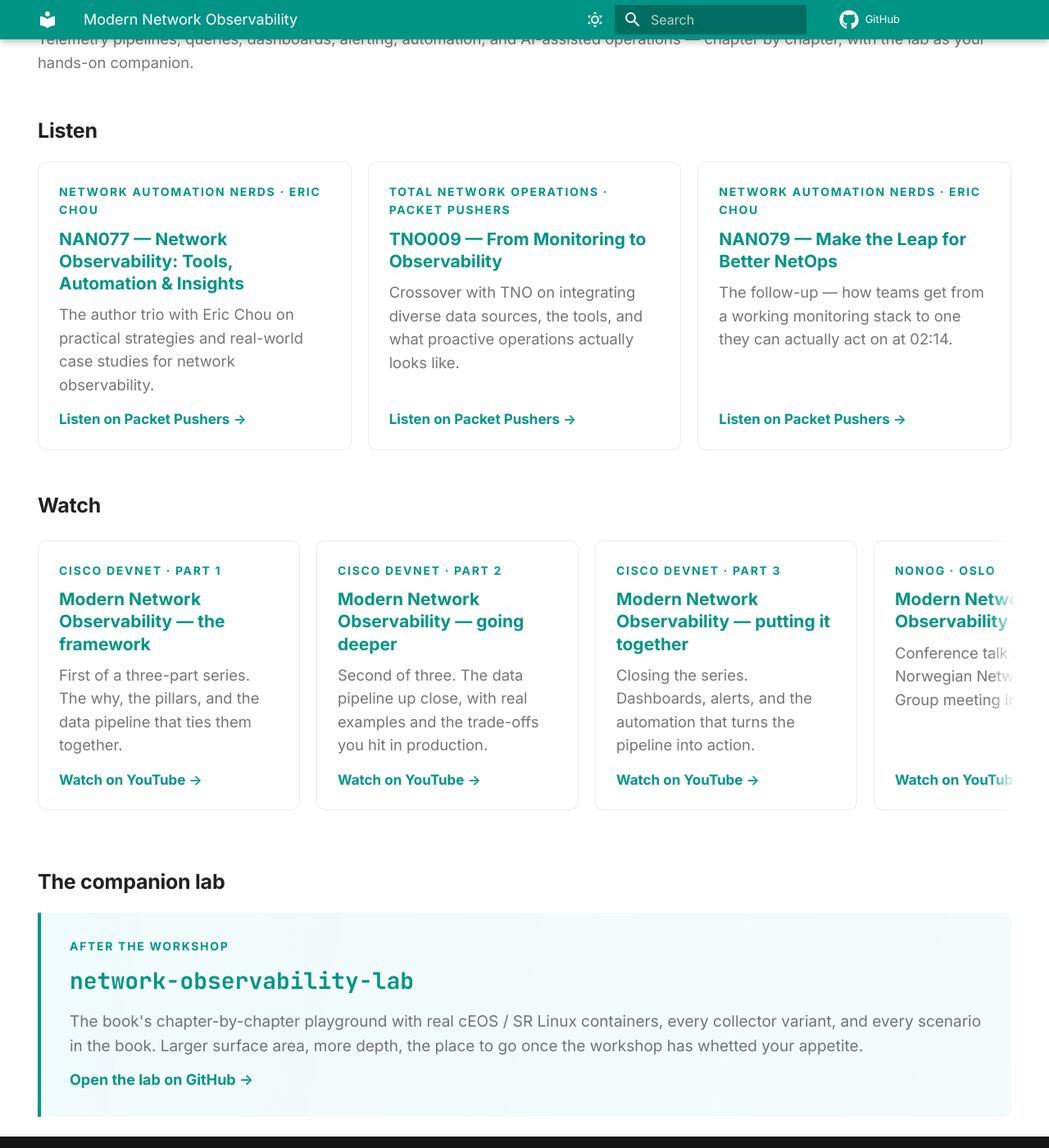
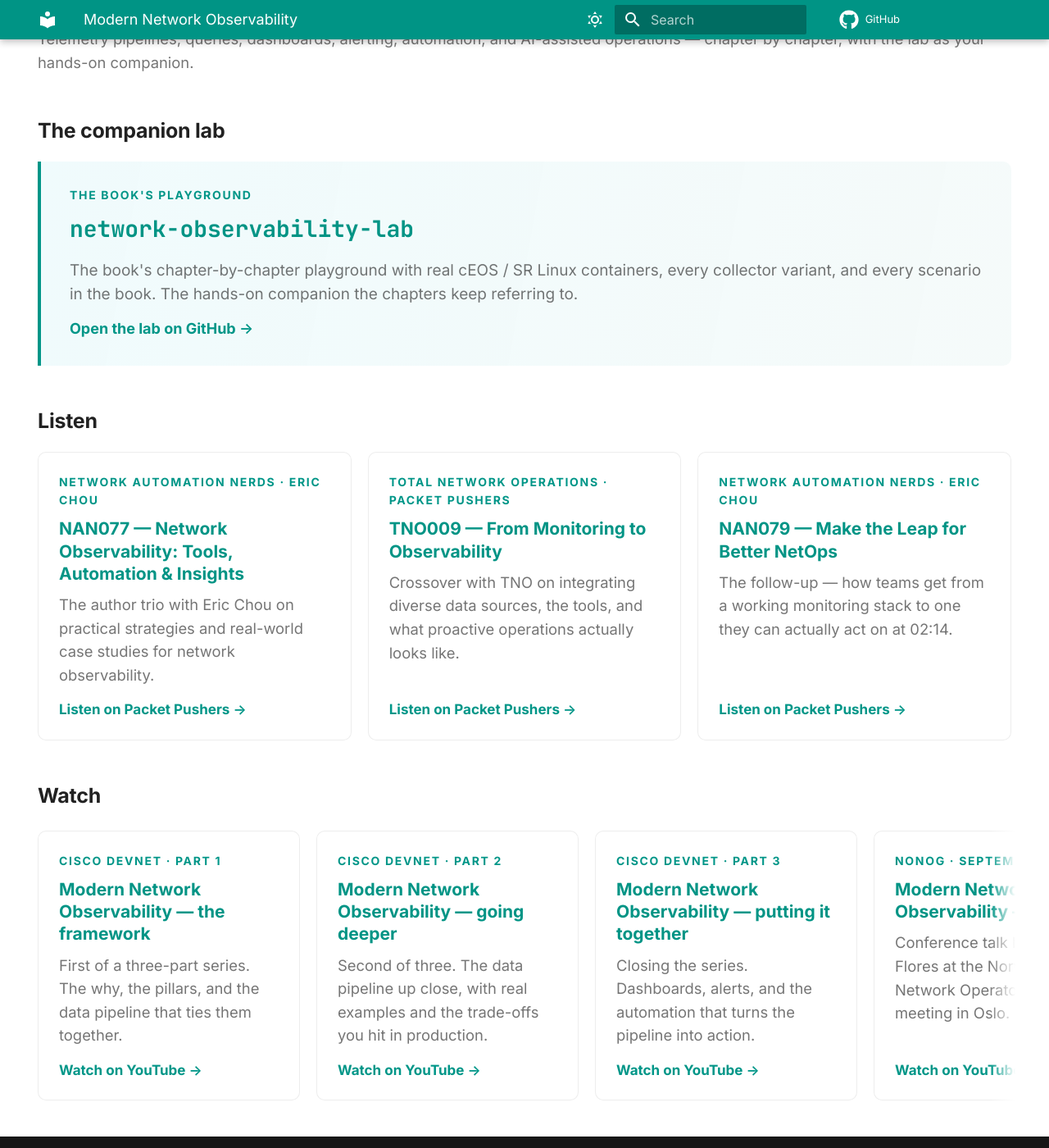
Before and after one commit to network-observability/network-observability.github.io, an MkDocs documentation site: the page built from docs/index.md, in a window 1280 px wide and 1400 px high, scrolled down 827 px. Shown: the whole window at 82% size. Built offline with MkDocs 1.6.1 and Material for MkDocs 9.7.7, drawn with Linux system fonts in a browser that asks for light colours.

Commit message:
Hub: NONOG date + reorder companion lab next to The book
- NONOG eyebrow now reads 'NONOG · September 2025' to match the
  NetBCN format.
- 'The companion lab' moves up to sit immediately after 'The book'
  so the lab reads as the book's hands-on counterpart, not a tail
  appendix after Listen + Watch. Eyebrow shifts from 'After the
  workshop' to 'The book's playground' to reflect the new placement.
- Body of the companion card trimmed slightly so it doesn't double up
  on what the hero already says about the workshop.

```diff
--- a/docs/index.md
+++ b/docs/index.md
@@ -49,6 +49,17 @@ hide:
 
 <p class="hub-buy__caption">Telemetry pipelines, queries, dashboards, alerting, automation, and AI-assisted operations — chapter by chapter, with the lab as your hands-on companion.</p>
 
+## The companion lab
+
+<div class="hub-companion-wrap">
+<a class="hub-companion" href="https://github.com/network-observability/network-observability-lab" target="_blank" rel="noopener">
+  <span class="hub-companion__eyebrow">The book's playground</span>
+  <span class="hub-companion__title">network-observability-lab</span>
+  <span class="hub-companion__body">The book's chapter-by-chapter playground with real cEOS / SR Linux containers, every collector variant, and every scenario in the book. The hands-on companion the chapters keep referring to.</span>
+  <span class="hub-companion__cta">Open the lab on GitHub →</span>
+</a>
+</div>
+
 ## Listen
 
 <div class="hub-media">
@@ -94,9 +105,9 @@ hide:
   <span class="hub-media__cta">Watch on YouTube →</span>
 </a>
 <a class="hub-media__card" href="https://www.youtube.com/watch?v=UD0uLzAE_Iw" target="_blank" rel="noopener">
-  <span class="hub-media__eyebrow">NONOG &middot; Oslo</span>
+  <span class="hub-media__eyebrow">NONOG &middot; September 2025</span>
   <span class="hub-media__title">Modern Network Observability — Oslo talk</span>
-  <span class="hub-media__body">Conference talk at the Norwegian Network Operators Group meeting in Oslo.</span>
+  <span class="hub-media__body">Conference talk by David Flores at the Norwegian Network Operators Group meeting in Oslo.</span>
   <span class="hub-media__cta">Watch on YouTube →</span>
 </a>
 <a class="hub-media__card" href="https://www.youtube.com/watch?v=7zRK9a9DieY" target="_blank" rel="noopener">
@@ -106,14 +117,3 @@ hide:
   <span class="hub-media__cta">Watch on YouTube →</span>
 </a>
 </div>
-
-## The companion lab
-
-<div class="hub-companion-wrap">
-<a class="hub-companion" href="https://github.com/network-observability/network-observability-lab" target="_blank" rel="noopener">
-  <span class="hub-companion__eyebrow">After the workshop</span>
-  <span class="hub-companion__title">network-observability-lab</span>
-  <span class="hub-companion__body">The book's chapter-by-chapter playground with real cEOS / SR Linux containers, every collector variant, and every scenario in the book. Larger surface area, more depth, the place to go once the workshop has whetted your appetite.</span>
-  <span class="hub-companion__cta">Open the lab on GitHub →</span>
-</a>
-</div>
```
